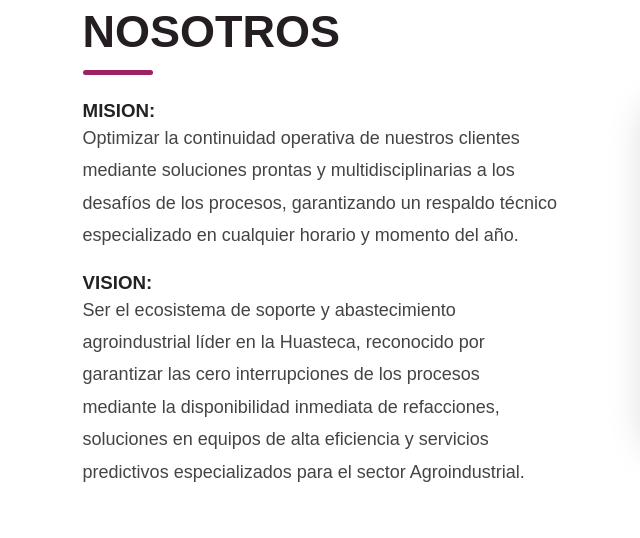
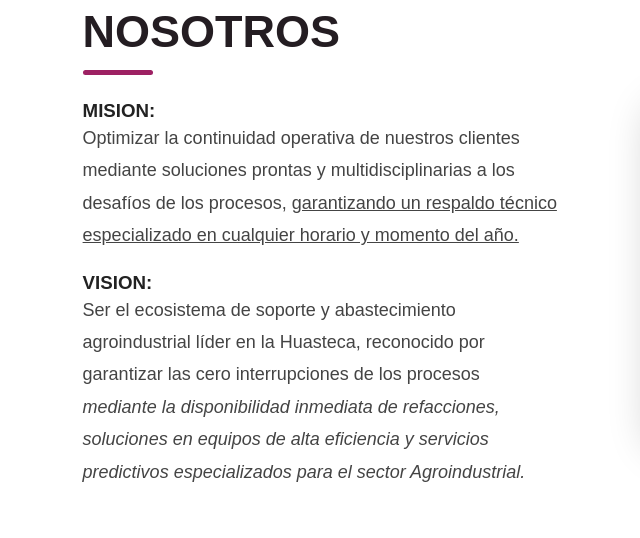
Before and after one commit to fernando032002/indagro, a plain HTML site: page index.html in a window 1280 px wide. Shown: the part 2620-3158 px from the top of the page, 27-667 px from the left. Drawn offline with Linux system fonts and the light colour scheme.

Commit message:
Actualizar pagina

```diff
--- a/index.html
+++ b/index.html
@@ -214,16 +214,17 @@
                 NOSOTROS
             </h2>
             <h3>MISION:</h3>
-            <p>Optimizar la continuidad operativa de nuestros clientes
-                mediante soluciones prontas y multidisciplinarias a los
-                desafíos de los procesos, garantizando un respaldo
-                técnico especializado en cualquier horario y momento del año.</p>
+            <p>Optimizar la continuidad operativa de nuestros clientes mediante
+                soluciones prontas y multidisciplinarias a los desafíos de
+                los procesos,
+                <u>garantizando un respaldo técnico especializado
+                en cualquier horario y momento del año.</u></p>
             <h3>VISION:</h3>
             <p>Ser el ecosistema de soporte y abastecimiento agroindustrial líder en
                 la Huasteca, reconocido por garantizar las cero interrupciones de los
-                procesos mediante la disponibilidad inmediata de refacciones, soluciones
+                procesos <i>mediante la disponibilidad inmediata de refacciones, soluciones
                 en equipos de alta eficiencia y servicios predictivos especializados
-                para el sector Agroindustrial.</p>
+                para el sector Agroindustrial.</i></p>
 
         </div>
 
```
